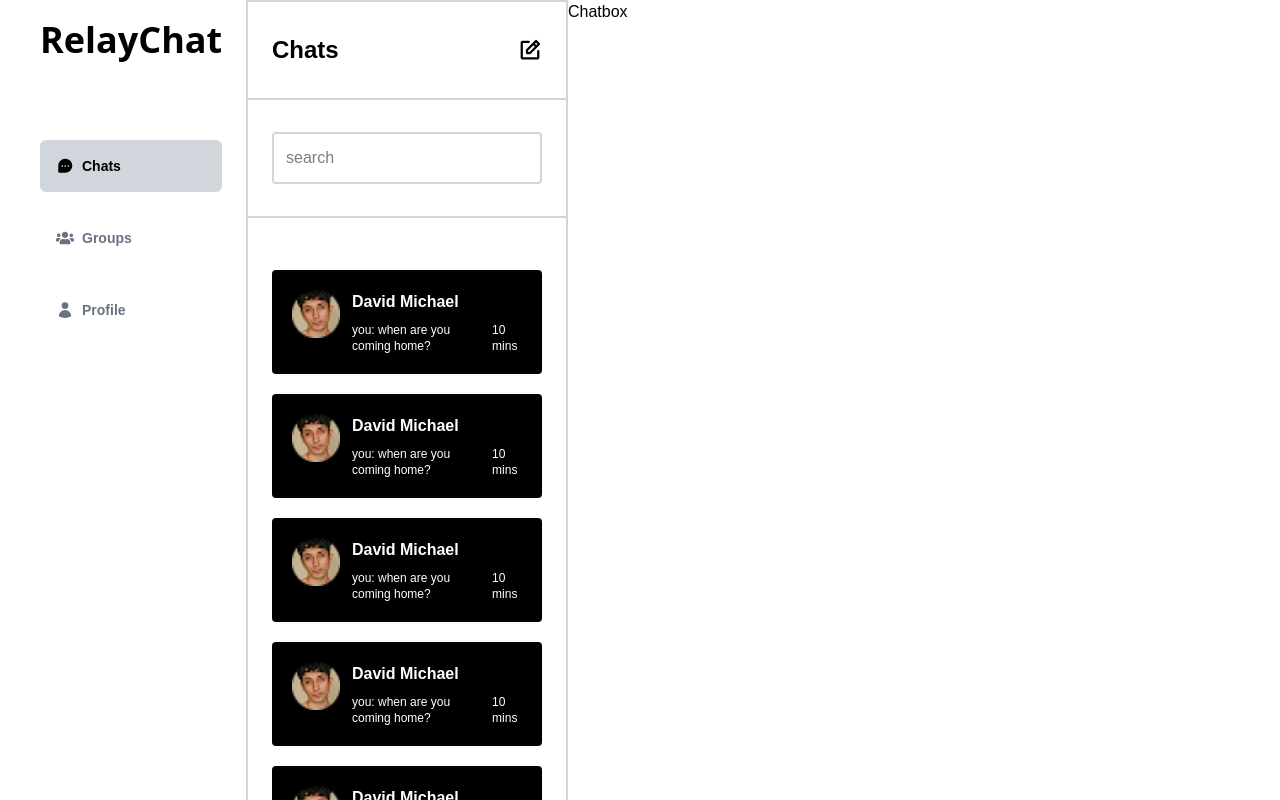
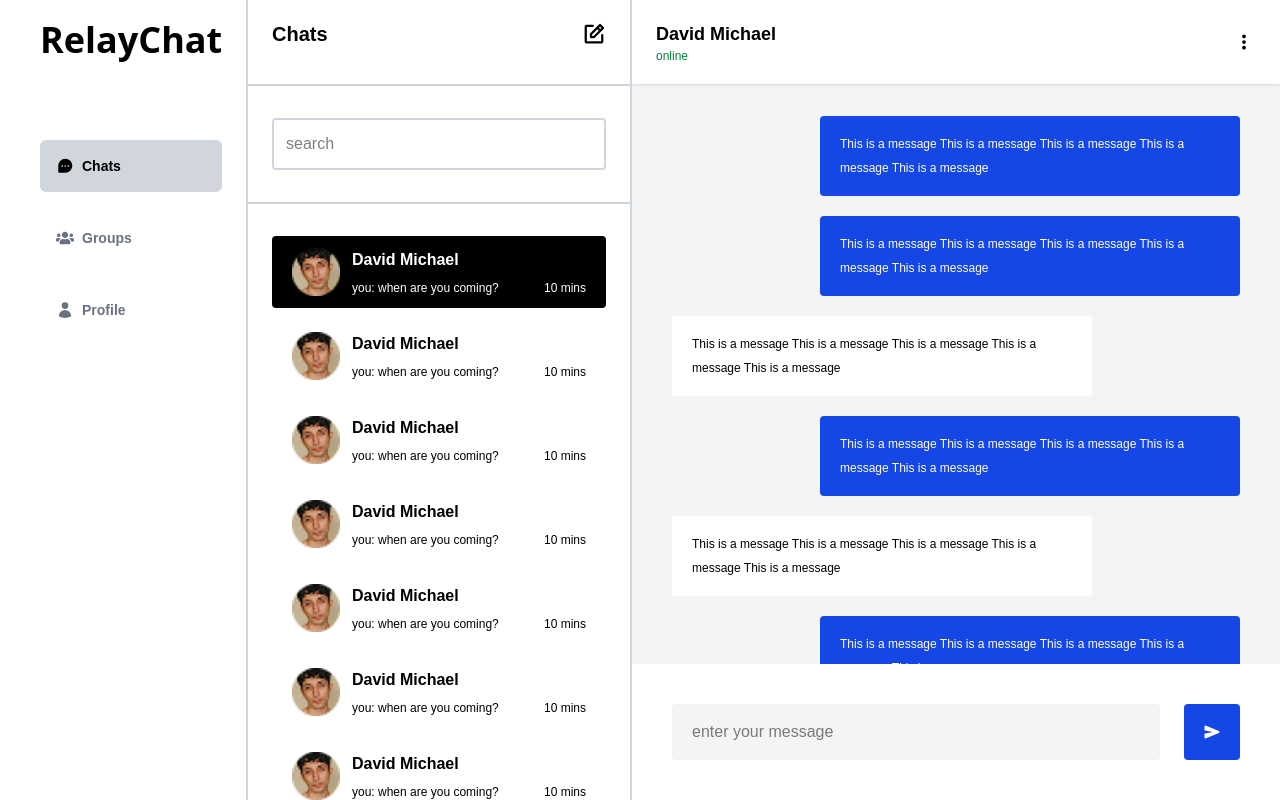
Before and after one commit to DebiddoSyntax/relay-chat, a Next.js app in the folder frontend/: page /chats in a window 1280 px wide. Built offline with nearby package versions, Linux system fonts and the light colour scheme; a web font is replaced by a local one.

Commit message:
worked on the chatbox and the overview list

```diff
--- a/frontend/src/app/(user)/layout.tsx
+++ b/frontend/src/app/(user)/layout.tsx
@@ -3,9 +3,11 @@ import Sidebar from "@/src/ui/reusable/Sidebar";
 
 export default function UserLayout({ children }: Readonly<{  children: React.ReactNode; }>) {
     return (
-        <div className="flex gap-0 px-5 md:px-6 lg:px-10 w-full h-screen">
+        <div className="flex gap-0 pl-5 md:pl-6 lg:pl-10 w-full h-screen">
           <Sidebar />
-          {children}
+          <div className="flex-1 w-full h-full overflow-hidden">
+            {children}
+          </div>
         </div>
 
   );
--- a/frontend/src/ui/chats/ChatBox.tsx
+++ b/frontend/src/ui/chats/ChatBox.tsx
@@ -1,9 +1,117 @@
-import React from 'react'
+"use client"
+import { IoMdMore } from "react-icons/io";
+import MessageCard from './MessageCard';
+import { IoSend } from "react-icons/io5";
+// import ChatCard from './ChatCard';
 
 function ChatBox() {
+    const messages = [
+        {
+            message: 'This is a message This is a message This is a message This is a message This is a message ',
+            isUser: true
+        },
+        {
+            message: 'This is a message This is a message This is a message This is a message This is a message ',
+            isUser: true
+        },
+        {
+            message: 'This is a message This is a message This is a message This is a message This is a message ',
+            isUser: false
+        },
+        {
+            message: 'This is a message This is a message This is a message This is a message This is a message ',
+            isUser: true
+        },
+        {
+            message: 'This is a message This is a message This is a message This is a message This is a message ',
+            isUser: false
+        },
+        {
+            message: 'This is a message This is a message This is a message This is a message This is a message ',
+            isUser: true
+        },
+        {
+            message: 'This is a message This is a message This is a message This is a message This is a message ',
+            isUser: false
+        },
+        {
+            message: 'This is a message This is a message This is a message This is a message This is a message ',
+            isUser: true
+        },
+        {
+            message: 'This is a message This is a message This is a message This is a message This is a message ',
+            isUser: false
+        },
+        {
+            message: 'This is a message This is a message This is a message This is a message This is a message ',
+            isUser: true
+        },
+        {
+            message: 'This is a message This is a message This is a message This is a message This is a message ',
+            isUser: false
+        },
+        {
+            message: 'This is a message This is a message This is a message This is a message This is a message ',
+            isUser: true
+        },
+        {
+            message: 'This is a message This is a message This is a message This is a message This is a message ',
+            isUser: false
+        },
+        {
+            message: 'This is a message This is a message This is a message This is a message This is a message ',
+            isUser: true
+        },
+        {
+            message: 'This is a message This is a message This is a message This is a message This is a message ',
+            isUser: false
+        },
+        {
+            message: 'This is a message This is a message This is a message This is a message This is a message ',
+            isUser: true
+        },
+        {
+            message: 'This is a message This is a message This is a message This is a message This is a message ',
+            isUser: false
+        },
+        {
+            message: 'This is a message This is a message This is a message This is a message This is a message ',
+            isUser: false
+        },
+    ]
+
     return (
-        <div>
-            Chatbox
+        <div className='flex flex-col flex-1 w-full h-screen bg-gray-100'>
+            <div className='bg-white w-full px-5 lg:px-6 2xl:px-8 py-5 border-b-0 border-gray-300 shadow-sm'>
+                <div className='w-full flex justify-between items-center'>
+                    <div>
+                        <p className='text-lg font-semibold'>
+                            David Michael
+                        </p>
+                        <p className="text-xs text-green-700">online</p>
+                    </div>
+                    <IoMdMore className='text-2xl cursor-pointer'/>
+                </div>
+            </div>
+
+            <div className='flex-1 overflow-y-auto px-10 pt-3 pb-20 h-full w-full'>
+                {messages.map((m, i)=> (
+                    <MessageCard key={i} m={m} />
+                ))}
+            </div>
+
+            <div className="flex gap-6 py-10 px-10 bg-white">
+                <input
+                    type="text"
+                    placeholder="enter your message"
+                    name="message" id="message"
+                    className="py-4 px-5 bg-gray-100 w-full rounded-sm focus:placeholder:opacity-0 focus:outline-0"
+                />
+
+                <button className="bg-blue-700 text-white px-5 py-4 cursor-pointer rounded-sm">
+                    <IoSend />
+                </button>
+            </div>
         </div>
     )
 }
--- a/frontend/src/ui/chats/ChatCard.tsx
+++ b/frontend/src/ui/chats/ChatCard.tsx
@@ -1,16 +1,16 @@
-import React from 'react'
+"use client"
 import Image from 'next/image';
 import profileImage from '@/src/assets/profile.png'
 
-function ChatCard() {
+function ChatCard({ active } : { active: boolean}) {
     return (
-        <div className='px-5 py-5 mt-5 bg-black rounded-sm text-white w-full cursor-pointer'>
+        <div className={`px-5 py-3 mb-3 ${active ? "bg-black text-white" : "bg-white text-black hover:bg-gray-200"} rounded-sm  w-full cursor-pointer`}>
             <div className='flex gap-3 w-full'>
                 <Image src={profileImage} width={200} height={200} alt='profileImage' className='w-12 h-12'/>
-                <div className='flex flex-col gap-2'>
+                <div className='flex flex-col gap-2 w-full'>
                     <p className='text-base font-semibold'>David Michael</p>
                     <div className='flex justify-between items-center text-xs w-full gap-3'>
-                        <p>you: when are you coming home?</p>
+                        <p>you: when are you coming?</p>
                         <p>10 mins</p>
                     </div>
                 </div>
--- /dev/null
+++ b/frontend/src/ui/chats/ChatOverview.tsx
@@ -0,0 +1,58 @@
+"use client"
+import ChatCard from './ChatCard'
+import { PiNotePencilBold } from "react-icons/pi";
+
+function ChatOverview() {
+
+    const OverView = [
+        { active: true },
+        { active: false },
+        { active: false },
+        { active: false },
+        { active: false },
+        { active: false },
+        { active: false },
+        { active: false },
+        { active: false },
+        { active: false },
+        { active: false },
+        { active: false },
+        { active: false },
+        { active: false },
+    ]
+
+    return (
+        <div className="w-full md:w-80 lg:w-96 2xl:w-[420px] flex flex-col h-full z-20 border-r-2 border-gray-300">
+            <div className='px-5 lg:px-6 2xl:px-8 pt-5 pb-9 border-b-2 border-gray-300'>
+                <div className='flex justify-between items-center'>
+                    <p className='text-xl font-semibold'>
+                        Chats
+                    </p>
+
+                    <PiNotePencilBold className='text-2xl cursor-pointer'/>
+                </div>
+            </div>
+
+            <div className='px-5 lg:px-6 2xl:px-8 py-8 border-b-2 border-gray-300'>
+                <input
+                    type="text"
+                    placeholder='search'
+                    name="search"
+                    id="search"
+                    className='p-3 w-full border-2 border-gray-300 rounded-sm focus:placeholder:opacity-0 focus:outline-0'
+                />
+            </div>
+
+            <div className="flex-1 flex flex-col overflow-hidden w-full">
+                <div className="flex-1 px-5 lg:px-6 2xl:px-8 py-8 overflow-y-auto w-full">
+                    {OverView.map((a, i)=> (
+                        <ChatCard active={a.active} key={i} />
+                    ))}
+                </div>
+            </div>
+
+        </div>
+    )
+}
+
+export default ChatOverview
--- a/frontend/src/ui/chats/Chats.tsx
+++ b/frontend/src/ui/chats/Chats.tsx
@@ -1,41 +1,12 @@
 "use client"
-import React from 'react'
 import ChatBox from './ChatBox'
-import { PiNotePencilBold } from "react-icons/pi";
-import ChatCard from './ChatCard';
+import ChatOverview from './ChatOverview'
+
 
 function Chats() {
     return (
-        <div className='w-full flex h-screen'>
-            <div className="w-full md:w-72 lg:w-80 2xl:w-[420px] flex flex-col h-full z-20 border-r-2 border-gray-300">
-                <div className='px-5 lg:px-6 2xl:px-8 py-8 border-y-2 border-gray-300'>
-                    <div className='flex justify-between items-center'>
-                        <p className='text-2xl font-semibold'>
-                            Chats
-                        </p>
-                        <PiNotePencilBold className='text-2xl cursor-pointer'/>
-                    </div>
-                </div>
-
-                <div className='px-5 lg:px-6 2xl:px-8 py-8 border-b-2 border-gray-300'>
-                    <input type="text" placeholder='search' name="search" id="search" className='p-3 w-full border-2 border-gray-300 rounded-sm focus:placeholder:opacity-0 focus:ring-0'/>
-                </div>
-
-                <div className="flex-1 flex flex-col overflow-hidden w-full">
-                    <div className="flex-1 px-5 lg:px-6 2xl:px-8 py-8 overflow-y-auto w-full">
-                        <ChatCard />
-                        <ChatCard />
-                        <ChatCard />
-                        <ChatCard />
-                        <ChatCard />
-                        <ChatCard />
-                        <ChatCard />
-                        <ChatCard />
-                    </div>
-                </div>
-
-            </div>
-
+        <div className='flex flex-1 h-screen w-full'>
+            <ChatOverview />
             <ChatBox />
         </div>
     )
--- /dev/null
+++ b/frontend/src/ui/chats/MessageCard.tsx
@@ -0,0 +1,23 @@
+import React from 'react'
+
+interface MessageProps {
+    m: {
+        message: string,
+        isUser: boolean
+    }
+}
+
+
+function MessageCard({ m }: MessageProps) {
+
+    return (
+        <div className={`flex ${ m.isUser ? "justify-end" : "justify-start" } mt-5`} >
+            <div className={`${ !m.isUser ? "bg-white text-black" : "bg-blue-700 text-white" } px-5 py-4 w-[420px] text-xs leading-6 rounded-sm wrap-break-words`} >
+                {m.message}
+            </div>
+        </div>
+
+    )
+}
+
+export default MessageCard
```
